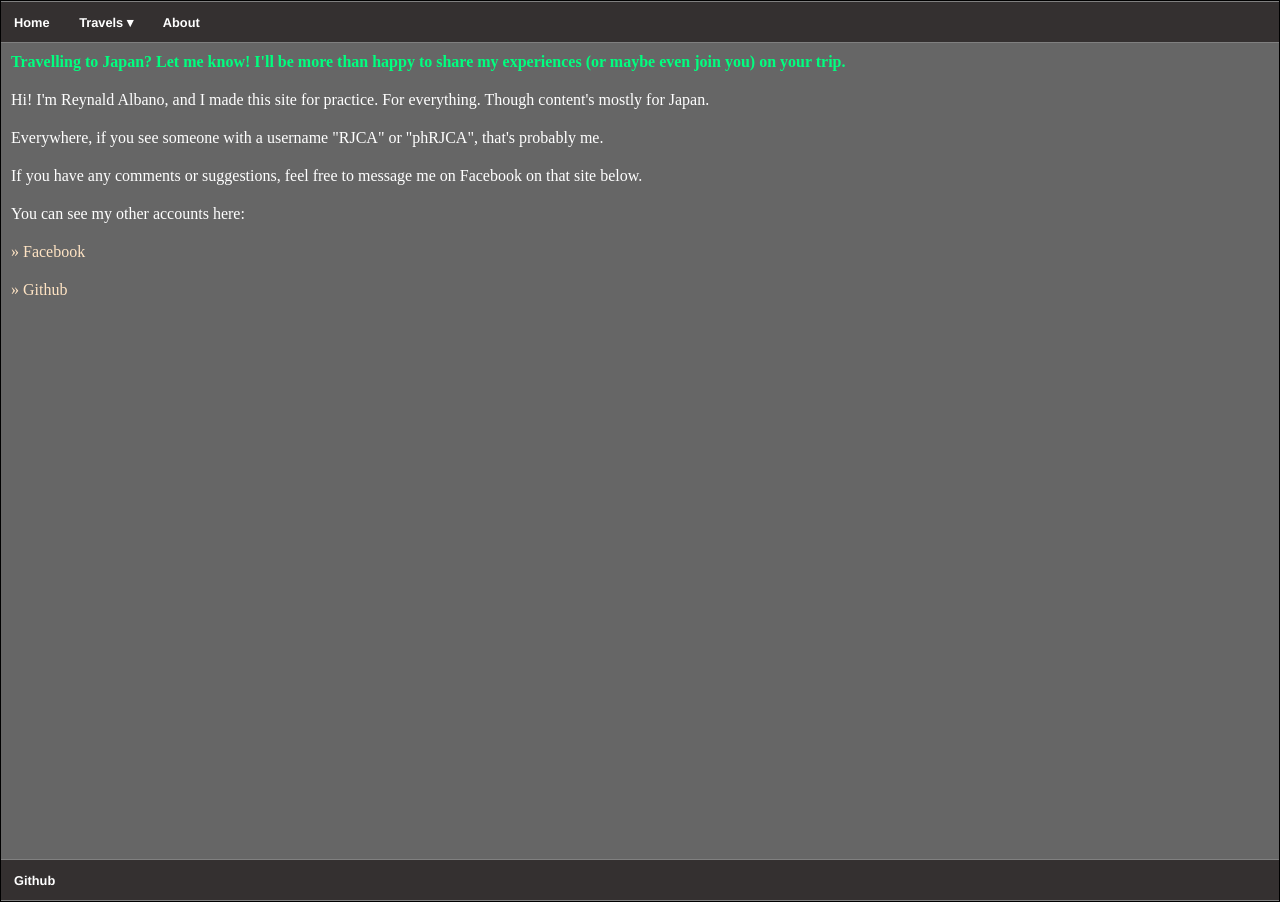
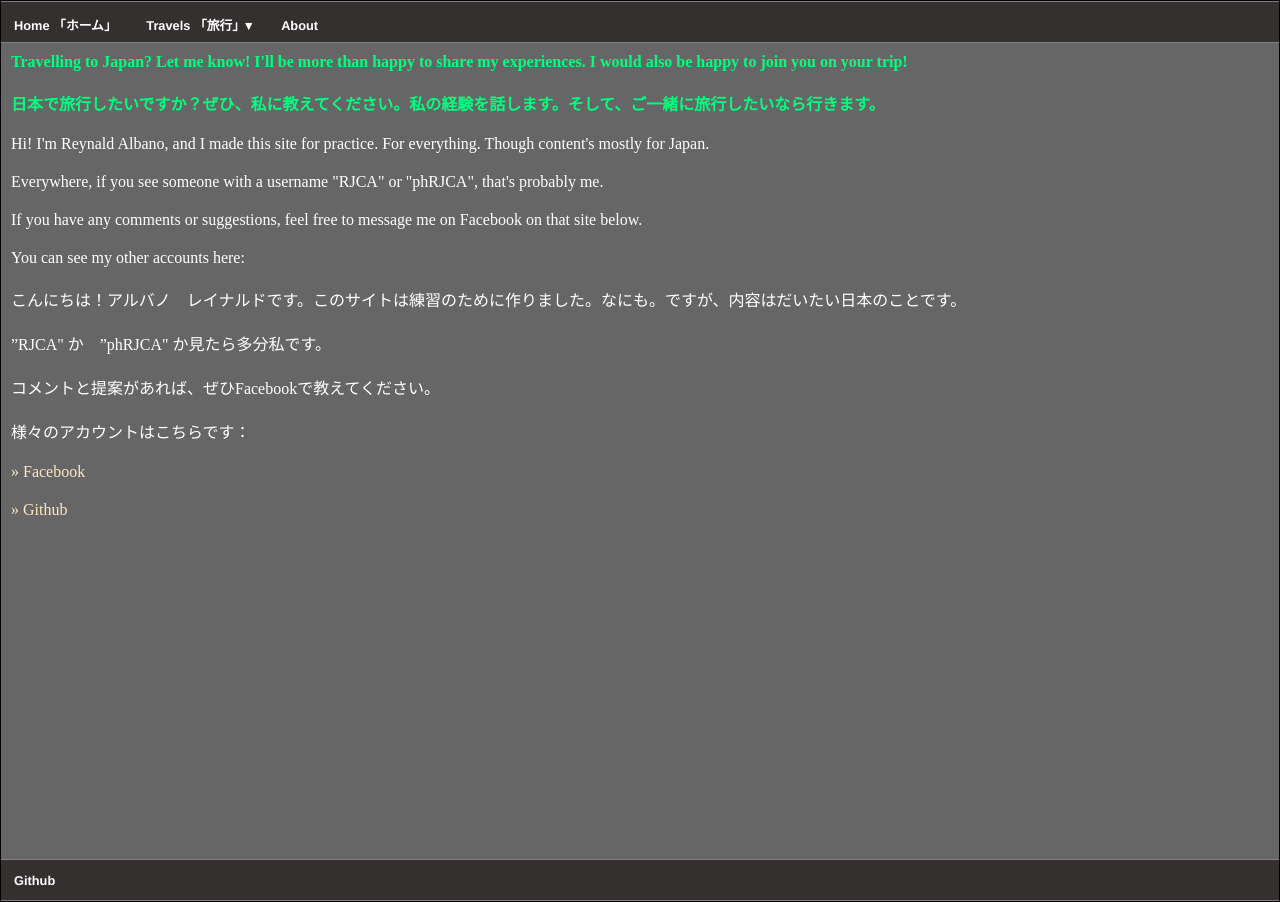
Before and after one commit to phRJCA/phRJCA.github.io, a Jekyll site: the page built from about.html, in a window 1280 px wide. Built offline with Jekyll 4.4.1, drawn with Linux system fonts in a browser that asks for light colours.

Commit message:
Fixed images and added Japanese translations

```diff
--- a/_layouts/default.html
+++ b/_layouts/default.html
@@ -12,10 +12,10 @@
   <div class="transbox">
     <nav id="nav-header">
       <ul id="menu-header">
-        <li><a href="/">Home</a></li>
-        <li id='travel-list'><a>Travels &#9662;</a>
+        <li><a href="/">Home 「ホーム」</a></li>
+        <li id='travel-list'><a>Travels 「旅行」&#9662;</a>
           <ul id='ul-travel-list'>
-            <li><a href="/travels/winter2019">Winter Nomad</a></li>
+            <li><a href="/travels/winter2019">Winter Nomad 「冬の旅人」</a></li>
             <li><a>Coming Soon...</a></li>
           </ul>
         </li>
@@ -24,12 +24,6 @@
     </nav>
     <div id="div-container">
       {{content}}
-        <div id='content-info'>
-          <p class='showcase'>Latest Update: Travel Highlight Images for each location</p>
-          <p class='update-history'>- January 6, 2019: Winter Nomad: Travel Map is up!</p>
-          <p>More content coming up soon! (Maybe in a day, most likely within a week, definitely within the month from date last updated)</p>
-          <p>Last updated: January 12, 2019</p>
-        </div>
     </div>
     <footer>
       <ul>
--- a/about.html
+++ b/about.html
@@ -8,11 +8,16 @@ background: about.css
 <div id='div-about'>
   <!-- Only text-content will be translated to Japanese -->
   <div id='text-content'>
-    <p class='showcase'>Travelling to Japan? Let me know! I'll be more than happy to share my experiences (or maybe even join you) on your trip.</p>
+    <p class='showcase'>Travelling to Japan? Let me know! I'll be more than happy to share my experiences. I would also be happy to join you on your trip!</p>
+    <p class='showcase jp'>日本で旅行したいですか？ぜひ、私に教えてください。私の経験を話します。そして、ご一緒に旅行したいなら行きます。</p>
     <p>Hi! I'm Reynald Albano, and I made this site for practice. For everything. Though content's mostly for Japan.</p>
     <p>Everywhere, if you see someone with a username "RJCA" or "phRJCA", that's probably me.</p>
     <p>If you have any comments or suggestions, feel free to message me on Facebook on that site below.</p>
     <p>You can see my other accounts here:</p>
+    <p class='jp'>こんにちは！アルバノ　レイナルドです。このサイトは練習のために作りました。なにも。ですが、内容はだいたい日本のことです。</p>
+    <p class='jp'>”RJCA" か　”phRJCA" か見たら多分私です。</p>
+    <p class='jp'>コメントと提案があれば、ぜひFacebookで教えてください。</p>
+    <p class='jp'>様々のアカウントはこちらです：</p>
   </div>
   <p class='site-info'><a href='https://www.facebook.com/reynald.albano' target="_blank">&#xbb; Facebook</a>
   <p class='site-info'><a href='https://github.com/phRJCA/' target="_blank">&#xbb; Github</p></a>
--- a/css/main.css
+++ b/css/main.css
@@ -41,6 +41,7 @@ body {
 }
 
 #div-container {
+  height: 100%;
   position: relative; /* For content to cover container absolute */
   /* For header and footer */
   overflow-y: scroll;
--- a/js/main.js
+++ b/js/main.js
@@ -1,6 +1,6 @@
 function showImage(imgPath) {
-  document.getElementById('div-content-right').style.backgroundImage = "url(" + imgPath + ")";
-  document.getElementById('div-content-right').style.color = "black";
+  document.getElementById('img-highlight').style.backgroundImage = "url(" + imgPath + ")";
+  document.getElementById('img-highlight').style.color = "black";
 };
 
 function hoverComingSoon() {
--- a/travels/winter2019/index.html
+++ b/travels/winter2019/index.html
@@ -19,10 +19,9 @@ background: winter2019.css
     <li id='li-190102-shi-kyo' onmouseover='showImage("/img/190102-shiga.jpg")'>190102 - Shiga & Kyoto</li>
     <li id='li-190103-nar-osa' onmouseover='showImage("/img/190103-nara2.jpg")'>190103 - Nara & Osaka</li>
     <li id='li-190104-aichi' onmouseover='showImage("/img/190104-shizuoka.jpg")'>190104 - Aichi & Shizuoka</li>
-    <div id='filler'></div>
   </ul>
 </div>
 
 <div id='div-content-right'>
-
+  <div id='img-highlight'></div>
 </div>
```
Also changed, not shown: css/winter2019.css (+13 -11 lines), index.html (+8 -0 lines).
